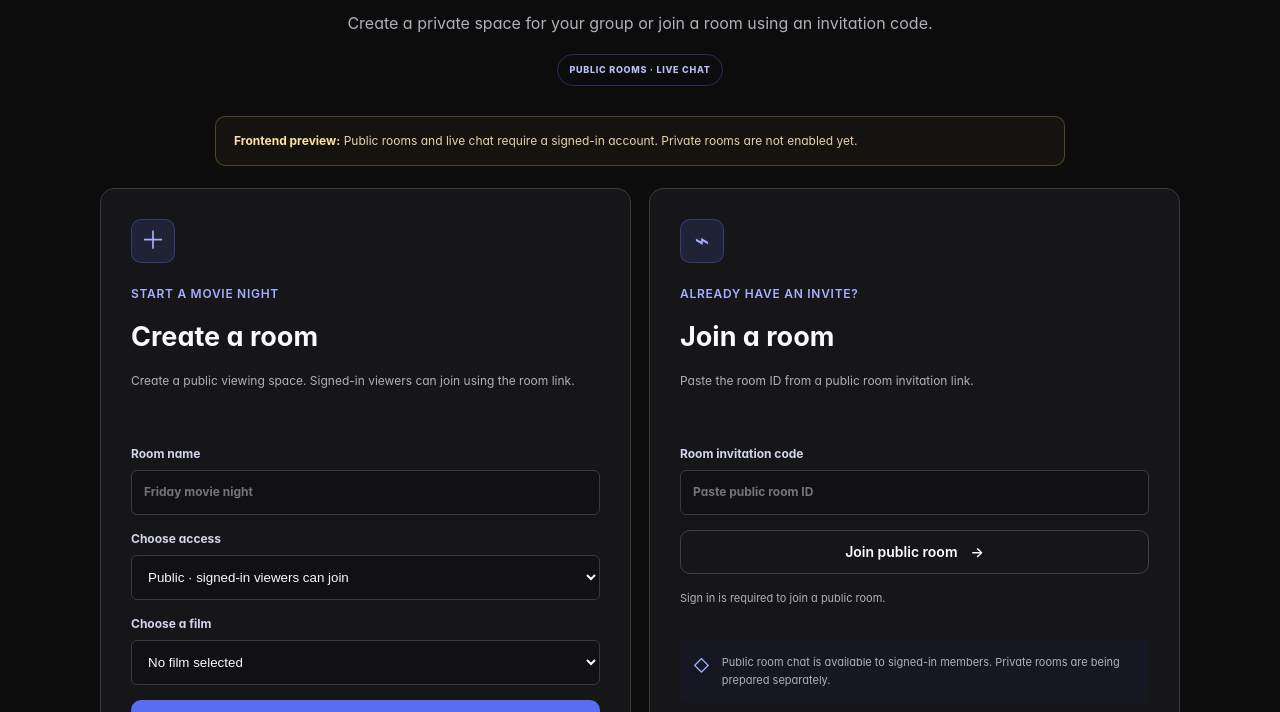
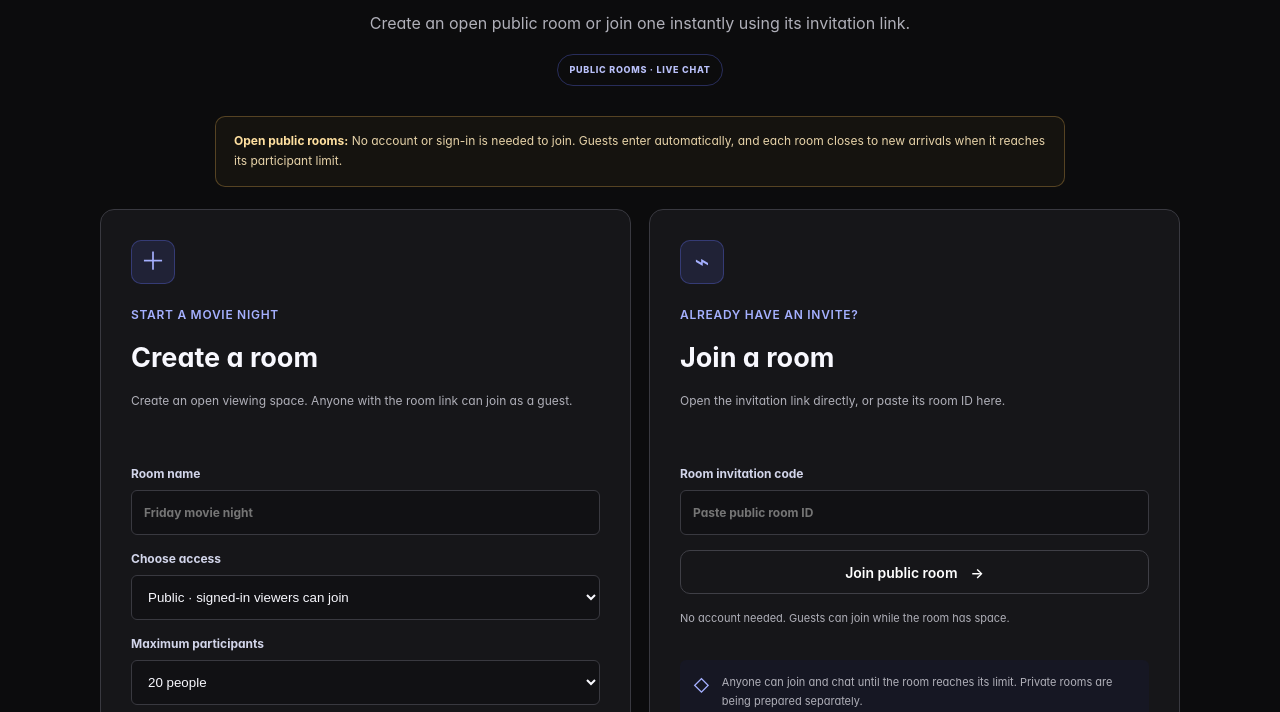
Before and after one commit to creatorvoid2003/movies, a plain HTML site: page rooms.html in a window 1280 px wide. Shown: the part 240-952 px from the top of the page. Drawn offline with nearby package versions, Linux system fonts and the light colour scheme; no server answers.

Commit message:
Add public guest rooms and participant limit selector

```diff
--- a/rooms.html
+++ b/rooms.html
@@ -26,26 +26,29 @@
     <section class="rooms-heading">
       <p class="eyebrow"><span class="status-dot"></span> YOUR PEOPLE. YOUR MOVIE NIGHT.</p>
       <h1>Make it a <span>shared screen.</span></h1>
-      <p>Create a private space for your group or join a room using an invitation code.</p>
+      <p>Create an open public room or join one instantly using its invitation link.</p>
       <span class="preview-pill">PUBLIC ROOMS · LIVE CHAT</span>
     </section>
-    <div class="rooms-notice" role="note"><strong>Frontend preview:</strong> Public rooms and live chat require a signed-in account. Private rooms are not enabled yet.</div>
+    <div class="rooms-notice" role="note"><strong>Open public rooms:</strong> No account or sign-in is needed to join. Guests enter automatically, and each room closes to new arrivals when it reaches its participant limit.</div>
     <section class="room-options">
       <article class="room-option-card">
         <div class="room-option-icon">＋</div>
         <p class="eyebrow">START A MOVIE NIGHT</p>
         <h2>Create a room</h2>
-        <p class="room-option-description">Create a public viewing space. Signed-in viewers can join using the room link.</p>
+        <p class="room-option-description">Create an open viewing space. Anyone with the room link can join as a guest.</p>
         <form id="create-room-form" class="room-form">
           <label>Room name <input id="new-room-name" type="text" maxlength="50" placeholder="Friday movie night" required></label>
           <label>Choose access
             <select id="new-room-access"><option value="public">Public · signed-in viewers can join</option><option value="private" disabled>Private · coming soon</option></select>
           </label>
+          <label>Maximum participants
+            <select id="new-room-limit"><option value="5">5 people</option><option value="10">10 people</option><option value="20" selected>20 people</option><option value="30">30 people</option><option value="50">50 people</option></select>
+          </label>
           <label>Choose a film
             <select id="new-room-film"><option value="">No film selected</option></select>
           </label>
           <button class="button" type="submit">Create public room <span aria-hidden="true">→</span></button>
-          <p class="room-form-feedback" id="create-room-feedback" role="status" aria-live="polite">Sign in is required to create a public room.</p>
+          <p class="room-form-feedback" id="create-room-feedback" role="status" aria-live="polite">No account needed. A guest session is created automatically.</p>
           <a class="text-link room-open-link" id="open-created-room" href="watch.html" hidden>Open room preview →</a>
           <button class="button button-small button-outline" id="copy-created-code" type="button" hidden>Copy room link</button>
         </form>
@@ -54,15 +57,15 @@
         <div class="room-option-icon">⌁</div>
         <p class="eyebrow">ALREADY HAVE AN INVITE?</p>
         <h2>Join a room</h2>
-        <p class="room-option-description">Paste the room ID from a public room invitation link.</p>
+        <p class="room-option-description">Open the invitation link directly, or paste its room ID here.</p>
         <form id="join-room-form" class="room-form">
           <label>Room invitation code
             <input id="room-invite-code" type="text" maxlength="36" placeholder="Paste public room ID" autocomplete="off" autocapitalize="characters" required>
           </label>
           <button class="button button-outline" type="submit">Join public room <span aria-hidden="true">→</span></button>
-          <p class="room-form-feedback" id="join-room-feedback" role="status" aria-live="polite">Sign in is required to join a public room.</p>
+          <p class="room-form-feedback" id="join-room-feedback" role="status" aria-live="polite">No account needed. Guests can join while the room has space.</p>
         </form>
-        <div class="room-privacy-note"><span>◇</span><p>Public room chat is available to signed-in members. Private rooms are being prepared separately.</p></div>
+        <div class="room-privacy-note"><span>◇</span><p>Anyone can join and chat until the room reaches its limit. Private rooms are being prepared separately.</p></div>
       </article>
     </section>
     <section class="room-preview-banner">
```
